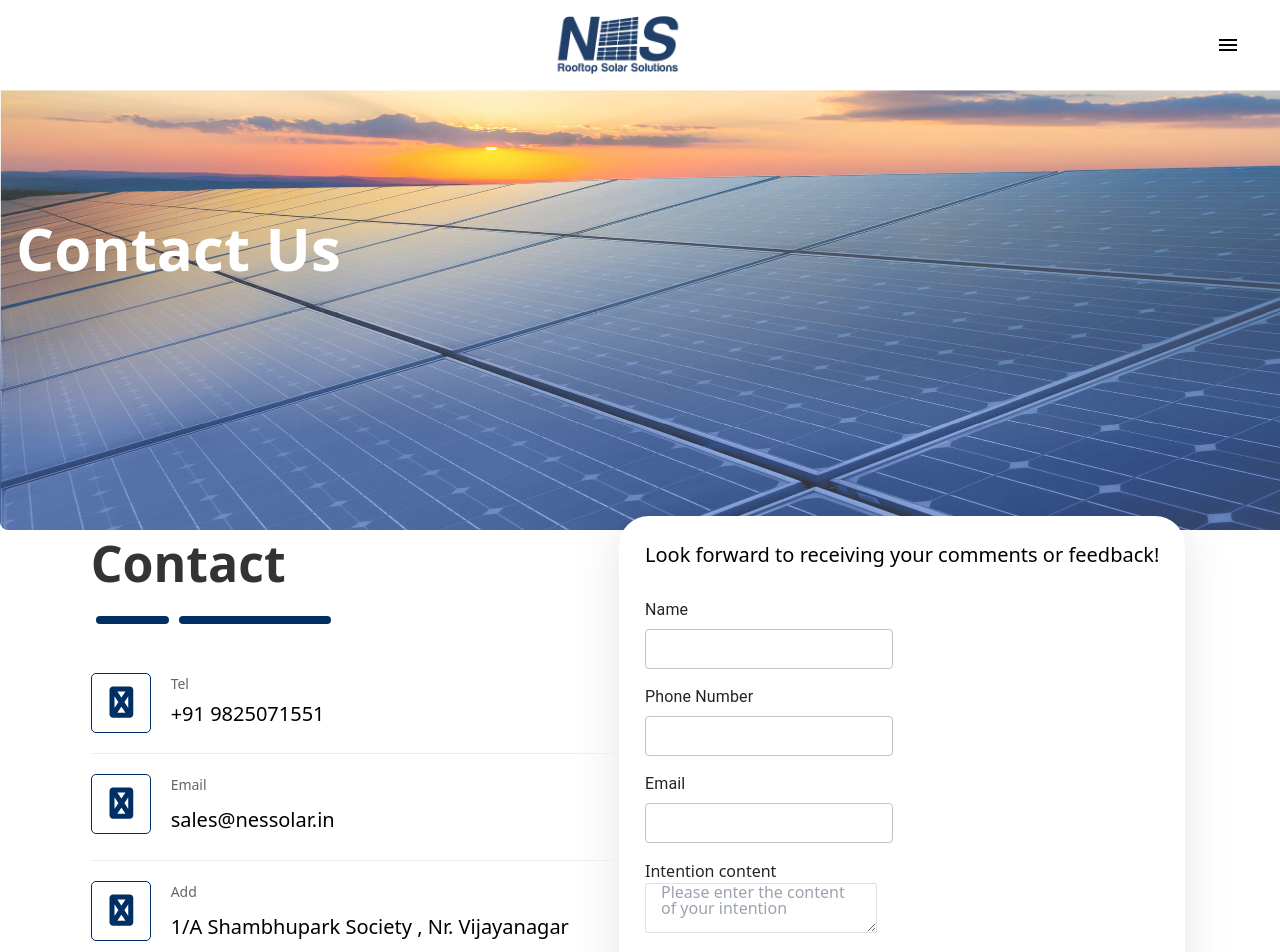
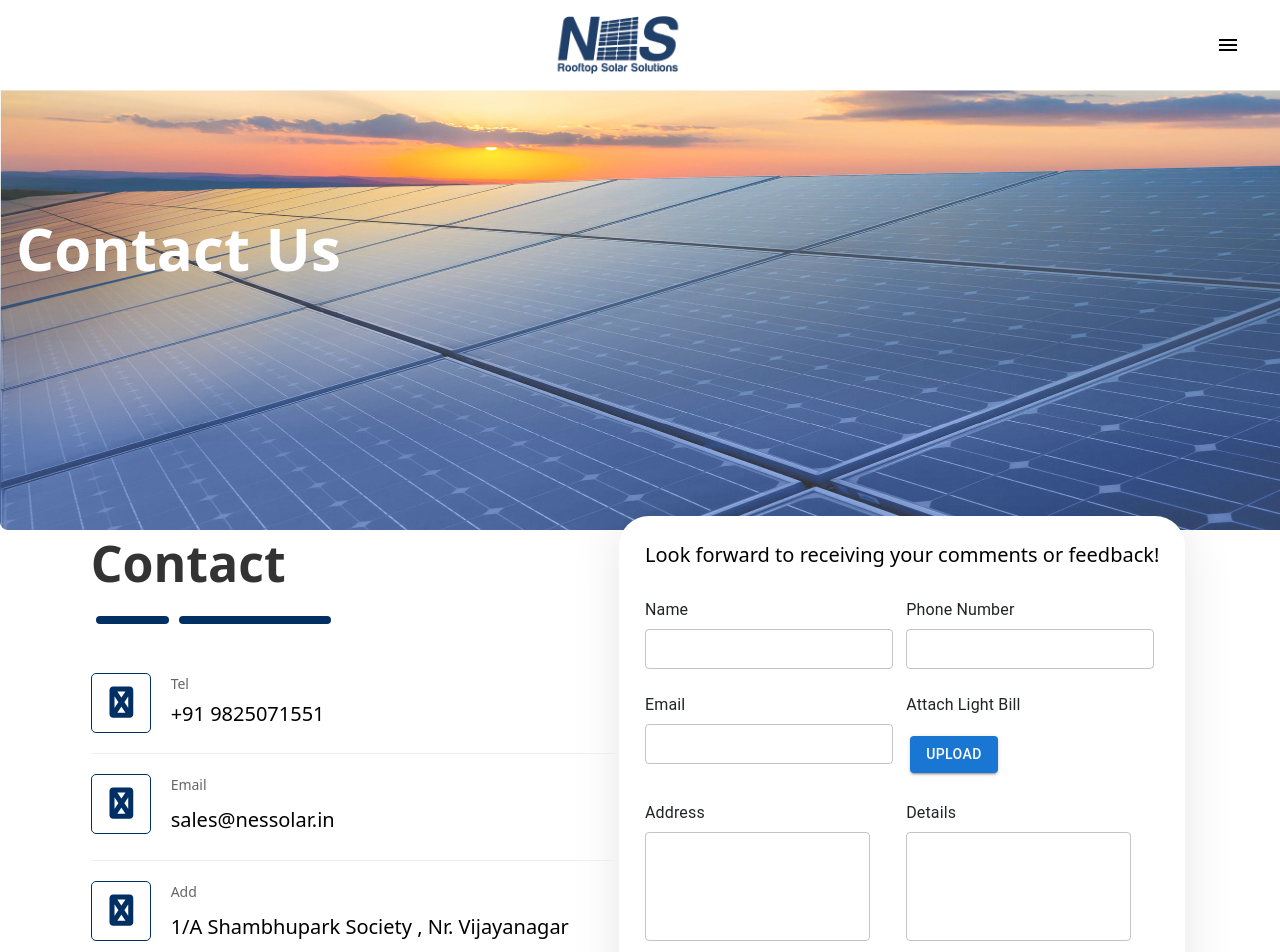
Before and after one commit to sonalr-lanatus/nes-solar, a Next.js app: page /Contact in a window 1280 px wide. Shown: the top 952 px of the page. Built offline with nearby package versions, Linux system fonts and the light colour scheme.

Commit message:
add form component in contact form

```diff
--- a/app/globals.css
+++ b/app/globals.css
@@ -691,6 +691,11 @@
   background-color: #002f63;
   border-color: #002f63;
 }
+.btn-primary:hover {
+  color: white;
+  background-color: #002f63;
+  border-color: #002f63;
+}
 .col-primary {
   background-image: linear-gradient(
     242.52deg,
@@ -827,13 +832,7 @@
   margin-right: -15px;
   margin-left: -15px;
 }
-@media (min-width: 1200px) {
-  .col-xl-6 {
-    -ms-flex: 0 0 50%;
-    flex: 0 0 50%;
-    max-width: 50%;
-  }
-}
+
 #c_form_058-1666706123945 .e_container-18 {
   position: relative;
   z-index: 20;
@@ -858,7 +857,6 @@
   flex-wrap: wrap;
   flex-direction: row;
   width: 100%;
-  display-radio: flex;
 }
 
 @media screen and (min-width: 769px) {
@@ -871,7 +869,6 @@
   flex-wrap: wrap;
   flex-direction: row;
   width: 100%;
-  display-radio: flex;
   margin-top: 0px;
   margin-bottom: 3vw;
 }
@@ -900,7 +897,6 @@
   flex-wrap: wrap;
   flex-direction: row;
   width: 100%;
-  display-radio: flex;
 }
 #c_form_058-1666706123945 .fa_tel_li:before {
   position: absolute;
@@ -938,7 +934,6 @@
   padding: 2vw;
   border-radius: 30px;
   box-shadow: 0 5px 50px rgb(0 0 0 / 10%);
-  display-radio: 1;
   background-color: #fff;
   max-width: none;
 }
@@ -1018,16 +1013,6 @@
   margin-bottom: 30px;
   transition: all 500ms ease;
 }
-.s_form_layout1 .invalid-feedback {
-  color: #f56c6c;
-}
-.invalid-feedback {
-  display: none;
-  width: 100%;
-  margin-top: 0.25rem;
-  font-size: 80%;
-  color: #dc3545;
-}
 
 label {
   margin-bottom: 0.5rem;
@@ -1045,3 +1030,33 @@ label {
 .form-group {
   margin-bottom: 1rem;
 }
+
+.text {
+  font-weight: 400;
+  letter-spacing: 1.7px;
+  font-family: "Kanit";
+  font-size: 16px;
+  fill: #000;
+  text-shadow: 2px 0px #ffffff;
+}
+#rotatingText {
+  animation-name: rotate-circle;
+  animation-duration: 10s;
+  animation-timing-function: linear;
+  animation-iteration-count: infinite;
+}
+
+@keyframes rotate-circle {
+  to {
+    transform: rotate(1turn);
+  }
+}
+.main {
+  display: grid;
+  align-items: center;
+  justify-items: center;
+}
+
+.circle {
+  position: absolute;
+}
--- a/src/components/ScrollToTop/index.tsx
+++ b/src/components/ScrollToTop/index.tsx
@@ -30,13 +30,43 @@ export default function ScrollToTop() {
   return (
     <div className="fixed bottom-8 right-5 z-[99]">
       {isVisible && (
+        <>
+          <div className="main">
             <div
               onClick={scrollToTop}
               aria-label="scroll to top"
-          className="flex h-8 w-8 cursor-pointer items-center justify-center rounded-full bg-cyan-900 text-white shadow-md transition duration-300 ease-in-out hover:bg-opacity-80 hover:shadow-signUp"
+              className="flex h-12 w-12 cursor-pointer items-center justify-center rounded-full bg-cyan-900 text-white shadow-md transition duration-300 ease-in-out hover:bg-opacity-80 hover:shadow-signUp circle"
             >
               <span className="mt-[6px] h-3 w-3 rotate-45 border-l border-t border-white"></span>
             </div>
+            <svg
+              id="rotatingText"
+              viewBox="0 0 200 200"
+              width="120"
+              height="120"
+            >
+              <defs>
+                <path
+                  id="circle"
+                  d="M 100, 100
+                m -75, 0
+                a 75, 75 0 1, 0 150, 0
+                a 75, 75 0 1, 0 -150, 0
+                "
+                ></path>
+              </defs>
+              <text width="400">
+                <textPath
+                  alignment-baseline="top"
+                  xlinkHref="#circle"
+                  className="text"
+                >
+                  Scroll Up ! Scroll Up ! Scroll Up ! Scroll Up !
+                </textPath>
+              </text>
+            </svg>
+          </div>
+        </>
       )}
     </div>
   );
--- a/src/components/common/ContactUsFormComponent.tsx
+++ b/src/components/common/ContactUsFormComponent.tsx
@@ -1,14 +1,33 @@
-import React from "react";
+import React, { useState } from "react";
 import { TextInput } from "./TextInput";
 import "../../../app/globals.css";
 import { FormProvider, useForm } from "react-hook-form";
 import { InputLabel } from "@mui/material";
 import { Button } from "./Button";
+import FileUploadInput from "./FileUploadInput";
 
 export default function ContactUsFormComponent() {
   const methods = useForm({});
+  const [selectFile, setSelectFile] = useState([]);
+  const [documentSizeError, setDocumentSizeError] = useState(false);
   const saveData = (data: any) => {
     console.log("data", data);
+  };
+  const handleChange = (event: any) => {
+    const file = event?.target?.files?.[0];
+    // Check if an image is selected
+    if (!file) {
+      return;
+    }
+
+    // Check the image size
+    const fileSizeInMB = file.size / (1024 * 1024); // Convert bytes to megabytes
+    if (fileSizeInMB > 10) {
+      setDocumentSizeError(true);
+      return;
+    }
+    setDocumentSizeError(false);
+    setSelectFile(event?.target?.files?.[0]);
   };
   return (
     <div>
@@ -24,6 +43,8 @@ export default function ContactUsFormComponent() {
               <p className="e_text-50 s_title response-transition">
                 Look forward to receiving your comments or feedback!
               </p>
+
+              <div className="grid grid-cols-2 gap-2 ">
                 <div className="e_clueName-45 s_form1 form-group response-transition">
                   <label className="p_label">
                     <InputLabel className="s_label">Name</InputLabel>
@@ -77,21 +98,65 @@ export default function ContactUsFormComponent() {
                     </div>
                   </div>
                 </div>
-              <div className="e_textarea-49 s_form1 form-group">
+                <div className="e_clueEmail-48 s_form1 form-group">
                   <label className="p_label">
-                  <span className="s_label">Intention content </span>
+                    <InputLabel className="s_label">
+                      Attach Light Bill
+                    </InputLabel>
                   </label>
                   <div className="">
-                  <textarea
-                    className="form-control s_form-control s_input p_input is-invalid"
-                    rows={3}
-                    name="textarea"
-                    data-name="e_textarea-49"
-                    placeholder="Please enter the content of your intention"
-                  ></textarea>
+                    <div className="input-group">
+                      <FileUploadInput
+                        label="Attach electricity bill"
+                        name={"file"}
+                        required={true}
+                        handleFileUpload={handleChange}
+                        documentSizeError={documentSizeError}
+                        selectFile={selectFile}
+                        classes={undefined}
+                      />
                     </div>
                   </div>
-
+                </div>
+                <div className="e_clueEmail-48 s_form1 form-group">
+                  <label className="p_label">
+                    <InputLabel className="s_label">Address</InputLabel>
+                  </label>
+                  <div className="">
+                    <div className="input-group">
+                      <TextInput
+                        multiline
+                        variant="outlined"
+                        label="Address"
+                        size="small"
+                        iName="Address"
+                        type="text"
+                        rows={4}
+                        required={true}
+                      />
+                    </div>
+                  </div>
+                </div>{" "}
+                <div className="e_clueEmail-48 s_form1 form-group">
+                  <label className="p_label">
+                    <InputLabel className="s_label">Details</InputLabel>
+                  </label>
+                  <div className="">
+                    <div className="input-group">
+                      <TextInput
+                        multiline
+                        variant="outlined"
+                        label="Details"
+                        size="small"
+                        iName="Details"
+                        type="text"
+                        rows={4}
+                        required={true}
+                      />
+                    </div>
+                  </div>
+                </div>{" "}
+              </div>
               <Button
                 variant="outlined"
                 type="submit"
--- a/src/components/common/FileUploadInput.jsx
+++ b/src/components/common/FileUploadInput.tsx
@@ -9,7 +9,7 @@ import {
   Button,
 } from "@mui/material";
 
-export default function FormComponent({
+export default function FileUploadInput({
   label,
   required,
   name,
@@ -17,7 +17,7 @@ export default function FormComponent({
   handleFileUpload,
   documentSizeError,
   selectFile,
-}) {
+}: any) {
   const {
     register,
     formState: { errors },
--- a/src/components/common/TextInput.tsx
+++ b/src/components/common/TextInput.tsx
@@ -31,6 +31,7 @@ export const TextInput = ({
     register,
     formState: { errors },
   } = useFormContext();
+  console.log(rows);
 
   const textField = register(iName, { required, pattern });
   return (
--- a/src/pages/Contact.tsx
+++ b/src/pages/Contact.tsx
@@ -16,14 +16,14 @@ export default function Contact() {
         title="Contact Us"
         imgSrc={"../assets/Our+Approach.jpg"}
       />
-      <section className="relative py-10 px-8">
+      <section className="relative py-10 px-8 ">
         <div
           id="c_form_058-1666706123945"
           className="response-animated pt-5 pb-5"
         >
           <div className="e_container-18 s_layout fa_wrapper response-transition">
             <div className="relative max-w-full max-h-full">
-              <div className="e_container-19 s_layout response-transition">
+              <div className="e_container-19 s_layout response-transition  ">
                 <div className="cbox-19-0 p_item">
                   <div className="e_container-26 s_layout response-transition">
                     <div className="cbox-26-0 p_item">
--- /dev/null
+++ b/src/pages/Expertise.tsx
@@ -0,0 +1,5 @@
+import React from "react";
+
+export default function Expertise() {
+  return <div></div>;
+}
--- a/tailwind.config.js
+++ b/tailwind.config.js
@@ -8,6 +8,14 @@ module.exports = {
     // Or if using `src` directory:
     "./src/**/*.{js,ts,jsx,tsx,mdx}",
   ],
-  theme: {},
+  theme: {
+    screens: {
+      sm: "640px",
+      md: "768px",
+      lg: "1024px",
+      xl: "1280px",
+      "2xl": "1536px",
+    },
+  },
   plugins: [],
 };
```
Lines whose indentation alone changed are shown as unchanged.
